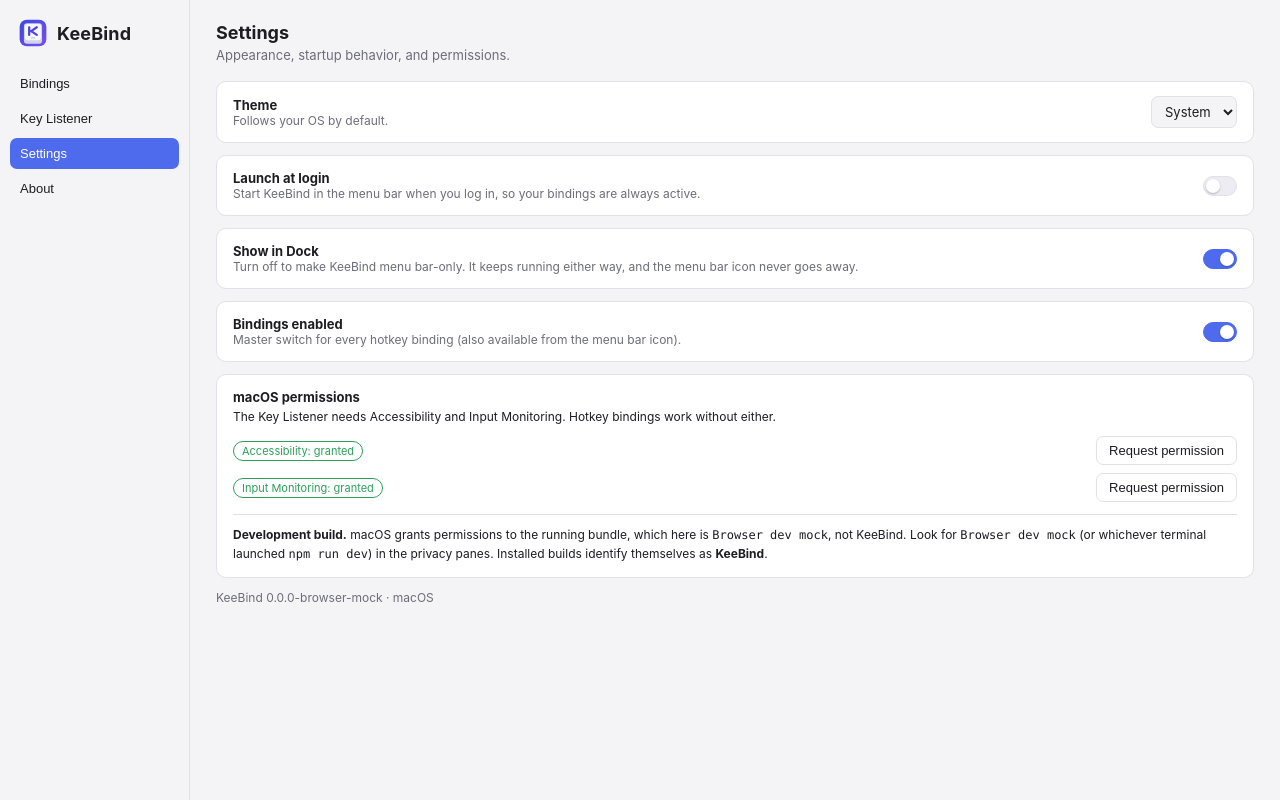
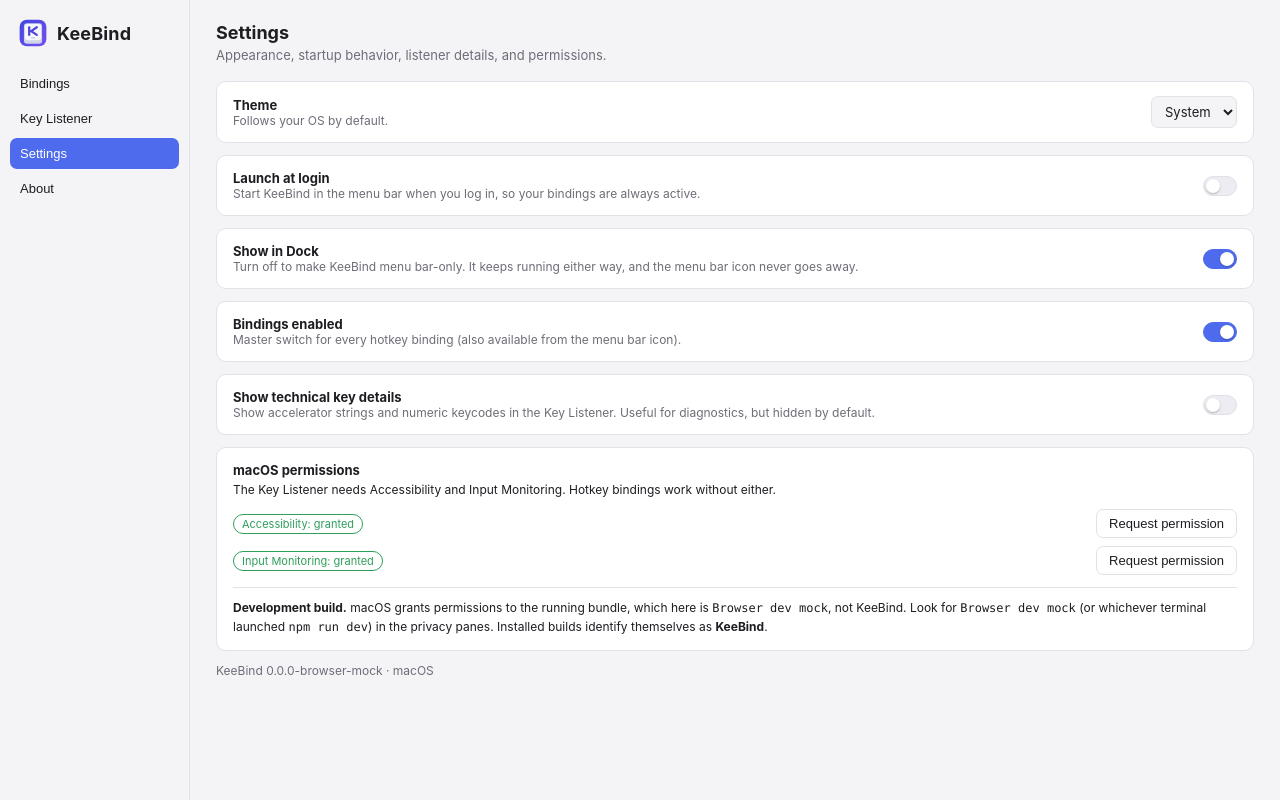
Before and after one commit to mtom2k/keebind, a React (Vite) app: page / in a window 1280 px wide. Both pictures are taken after a click on the button "Settings". Built offline with nearby package versions, Linux system fonts and the light colour scheme.

Commit message:
Numeric codes and accelerators have now been hidden from user by default, can be toggled in the settings for diagnosing and troubleshooting key presses

```diff
--- a/src/main/store.ts
+++ b/src/main/store.ts
@@ -18,7 +18,8 @@
   theme: 'system',
   launchAtLogin: false,
   bindingsEnabled: true,
-  showDockIcon: true
+  showDockIcon: true,
+  showTechnicalDetails: false
 }
 
 // Deliberately tiny hand-rolled JSON store instead of electron-store:
--- a/src/renderer/src/App.tsx
+++ b/src/renderer/src/App.tsx
@@ -37,6 +37,8 @@
   const [platform, setPlatform] = useState<Platform>('darwin')
   /** Set when the tray popover asks us to open a specific binding. */
   const [focusBindingId, setFocusBindingId] = useState<string | null>(null)
+  /** Set when the Key Listener starts a new binding from a captured key. */
+  const [draftAccelerator, setDraftAccelerator] = useState<string | null>(null)
 
   useEffect(() => {
     window.keebind.appInfo().then((info) => setPlatform(info.platform))
@@ -48,6 +50,7 @@
       window.keebind.onNavigate((request) => {
         setView(request.view)
         setFocusBindingId(request.bindingId ?? null)
+        setDraftAccelerator(null)
       }),
     []
   )
@@ -55,6 +58,7 @@
   const go = (next: View) => {
     setView(next)
     setFocusBindingId(null)
+    setDraftAccelerator(null)
   }
 
   return (
@@ -80,10 +84,22 @@
           <BindingsView
             platform={platform}
             focusBindingId={focusBindingId}
+            draftAccelerator={draftAccelerator}
             onFocusHandled={() => setFocusBindingId(null)}
+            onDraftHandled={() => setDraftAccelerator(null)}
           />
         )}
-        {view === 'listener' && <ListenerView platform={platform} onOpenSettings={() => go('settings')} />}
+        {view === 'listener' && (
+          <ListenerView
+            platform={platform}
+            onOpenSettings={() => go('settings')}
+            onCreateBinding={(accelerator) => {
+              setFocusBindingId(null)
+              setDraftAccelerator(accelerator)
+              setView('bindings')
+            }}
+          />
+        )}
         {view === 'settings' && <SettingsView platform={platform} />}
         {view === 'about' && <AboutView />}
       </main>
--- a/src/renderer/src/devMock.ts
+++ b/src/renderer/src/devMock.ts
@@ -34,11 +34,12 @@
 }
 
 export function installDevMock(): void {
-  const settings: Settings = {
+  let settings: Settings = {
     theme: 'system',
     launchAtLogin: false,
     bindingsEnabled: true,
-    showDockIcon: true
+    showDockIcon: true,
+    showTechnicalDetails: false
   }
   let permissions: PermissionsInfo = {
     platform: 'darwin',
@@ -113,7 +114,7 @@
       os: 'macOS 25.2.0 (arm64)'
     }),
     getSettings: async () => settings,
-    setSettings: async (patch) => Object.assign(settings, patch),
+    setSettings: async (patch) => (settings = { ...settings, ...patch }),
     listBindings: async () => ({ bindings, statuses: statuses() }),
     saveBinding: async (binding) => {
       const i = bindings.findIndex((b) => b.id === binding.id)
--- a/src/renderer/src/views/BindingsView.tsx
+++ b/src/renderer/src/views/BindingsView.tsx
@@ -4,10 +4,10 @@
 import { KeyCaptureField } from '../components/KeyCaptureField'
 import { Tooltip } from '../components/Tooltip'
 
-function emptyBinding(): Binding {
+function emptyBinding(accelerator = ''): Binding {
   return {
     id: crypto.randomUUID(),
-    accelerator: '',
+    accelerator,
     description: '',
     enabled: true,
     pinned: false,
@@ -37,10 +37,19 @@
   platform: Platform
   /** Set when the tray popover asked to open one binding for editing. */
   focusBindingId?: string | null
+  /** Set when the Key Listener captured a hotkey for a new binding. */
+  draftAccelerator?: string | null
   onFocusHandled?: () => void
+  onDraftHandled?: () => void
 }
 
-export function BindingsView({ platform, focusBindingId, onFocusHandled }: Props) {
+export function BindingsView({
+  platform,
+  focusBindingId,
+  draftAccelerator,
+  onFocusHandled,
+  onDraftHandled
+}: Props) {
   const [bindings, setBindings] = useState<Binding[]>([])
   const [statuses, setStatuses] = useState<BindingStatus[]>([])
   const [editing, setEditing] = useState<Binding | null>(null)
@@ -75,6 +84,14 @@
       cancelled = true
     }
   }, [focusBindingId, refresh, onFocusHandled])
+
+  // Arriving from the Key Listener: create a fresh binding with the captured
+  // accelerator already filled in so the user only has to choose its action.
+  useEffect(() => {
+    if (!draftAccelerator) return
+    setEditing(emptyBinding(draftAccelerator))
+    onDraftHandled?.()
+  }, [draftAccelerator, onDraftHandled])
 
   useEffect(() => {
     if (!editing || !editing.accelerator) {
--- a/src/renderer/src/views/ListenerView.tsx
+++ b/src/renderer/src/views/ListenerView.tsx
@@ -23,19 +23,25 @@
 
 export function ListenerView({
   platform,
-  onOpenSettings
+  onOpenSettings,
+  onCreateBinding
 }: {
   platform: Platform
   onOpenSettings: () => void
+  onCreateBinding: (accelerator: string) => void
 }) {
   const [status, setStatus] = useState<ListenerStatus | null>(null)
   const [permissions, setPermissions] = useState<PermissionsInfo | null>(null)
   const [chords, setChords] = useState(EMPTY_CHORD_STATE)
   const [copied, setCopied] = useState(false)
+  const [showTechnicalDetails, setShowTechnicalDetails] = useState(false)
 
   useEffect(() => {
     window.keebind.listenerStatus().then(setStatus)
     window.keebind.permissionsInfo().then(setPermissions)
+    window.keebind
+      .getSettings()
+      .then((settings) => setShowTechnicalDetails(settings.showTechnicalDetails))
   }, [])
 
   // Re-subscribes if `platform` resolves after the first render, since the labels
@@ -134,18 +140,34 @@
         {shown ? (
           <>
             <ChordKeys chord={shown} large />
+            {showTechnicalDetails && (
               <span className="muted small">
                 {shown.keys
                   .filter((k) => !k.modifier)
                   .map((k) => `code ${k.keycode}`)
                   .join(', ')}
               </span>
+            )}
             {accelerator && (
-              <Tooltip tip={`Copy "${accelerator}" so you can paste it into a binding's hotkey field`}>
+              <>
+                {showTechnicalDetails && (
+                  <Tooltip
+                    tip={`Copy "${accelerator}" so you can paste it into a binding's hotkey field`}
+                  >
                     <button className="btn small-btn" onClick={copy}>
                       {copied ? '✓ Copied' : 'Copy accelerator'}
                     </button>
                   </Tooltip>
+                )}
+                <Tooltip tip={`Create a new binding using "${accelerator}"`}>
+                  <button
+                    className="btn primary small-btn"
+                    onClick={() => onCreateBinding(accelerator)}
+                  >
+                    + Create binding
+                  </button>
+                </Tooltip>
+              </>
             )}
           </>
         ) : (
@@ -160,8 +182,8 @@
           <thead>
             <tr>
               <th>Combination</th>
-              <th>Accelerator</th>
-              <th>Keycodes</th>
+              {showTechnicalDetails && <th>Accelerator</th>}
+              {showTechnicalDetails && <th>Keycodes</th>}
               <th>Time</th>
             </tr>
           </thead>
@@ -171,13 +193,19 @@
                 <td>
                   <ChordKeys chord={chord} />
                 </td>
-                <td className="muted mono">{chordToAccelerator(chord, platform) ?? 'n/a'}</td>
+                {showTechnicalDetails && (
+                  <td className="muted mono">
+                    {chordToAccelerator(chord, platform) ?? 'n/a'}
+                  </td>
+                )}
+                {showTechnicalDetails && (
                   <td className="muted">
                     {chord.keys
                       .filter((k) => !k.modifier)
                       .map((k) => k.keycode)
                       .join(', ') || 'n/a'}
                   </td>
+                )}
                 <td className="muted">{new Date(chord.ts).toLocaleTimeString()}</td>
               </tr>
             ))}
--- a/src/renderer/src/views/SettingsView.tsx
+++ b/src/renderer/src/views/SettingsView.tsx
@@ -25,7 +25,7 @@
   return (
     <div>
       <h1>Settings</h1>
-      <p className="subtitle">Appearance, startup behavior, and permissions.</p>
+      <p className="subtitle">Appearance, startup behavior, listener details, and permissions.</p>
 
       <div className="panel">
         <div className="row">
@@ -113,6 +113,28 @@
         </div>
       </div>
 
+      <div className="panel">
+        <div className="row">
+          <div style={{ flex: 1 }}>
+            <strong>Show technical key details</strong>
+            <div className="muted small">
+              Show accelerator strings and numeric keycodes in the Key Listener. Useful for
+              diagnostics, but hidden by default.
+            </div>
+          </div>
+          <Tooltip tip="Show technical accelerator and keycode details in the Key Listener">
+            <span className="switch">
+              <input
+                type="checkbox"
+                checked={settings.showTechnicalDetails}
+                onChange={(e) => patch({ showTechnicalDetails: e.target.checked })}
+              />
+              <span className="track" />
+            </span>
+          </Tooltip>
+        </div>
+      </div>
+
       {platform === 'darwin' && permissions && (
         <PermissionPanel info={permissions} onChange={setPermissions} />
       )}
--- a/src/shared/types.ts
+++ b/src/shared/types.ts
@@ -70,6 +70,8 @@
   bindingsEnabled: boolean
   /** macOS Dock / Windows taskbar presence. Off = tray-only. */
   showDockIcon: boolean
+  /** Show accelerator strings and numeric keycodes in the Key Listener. */
+  showTechnicalDetails: boolean
 }
 
 export interface ListenerStatus {
```
Also changed, not shown: 2 other files (tests, documents, lock files or other folders). Lines whose indentation alone changed are shown as unchanged.
